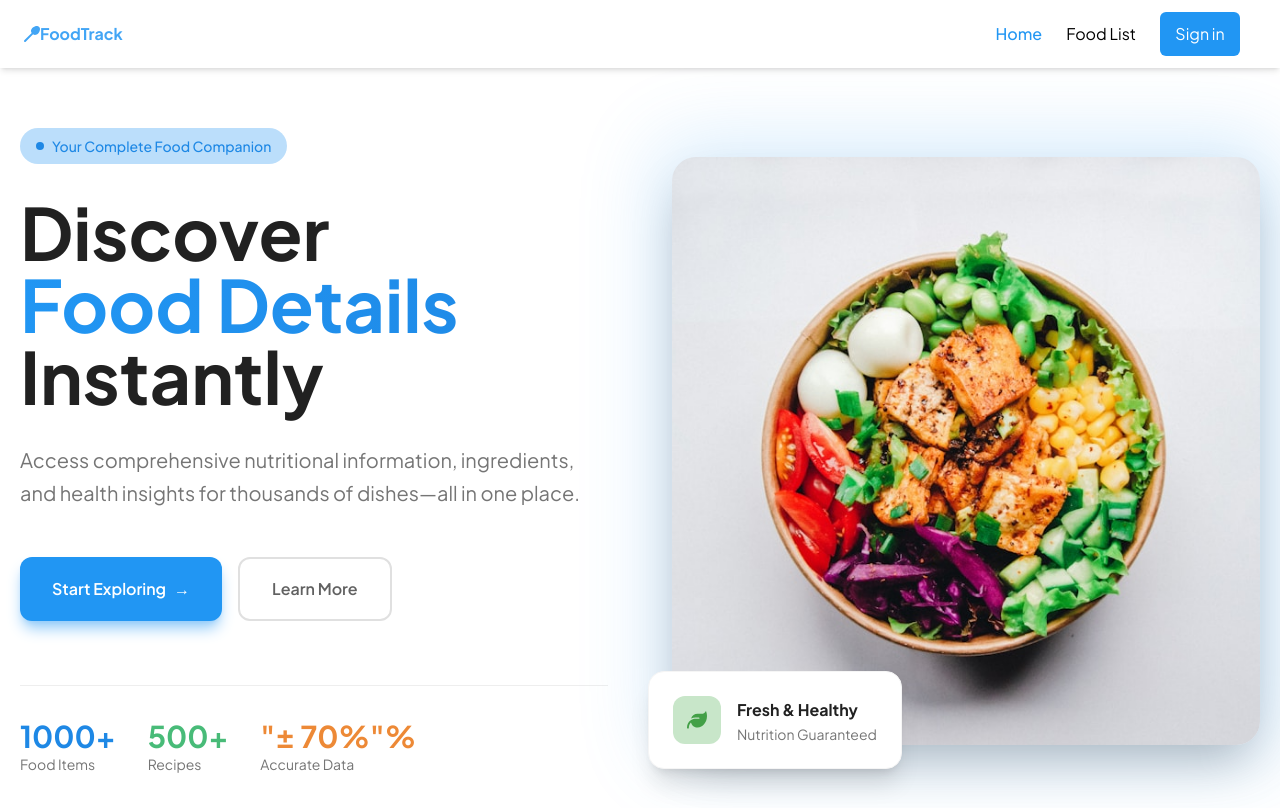
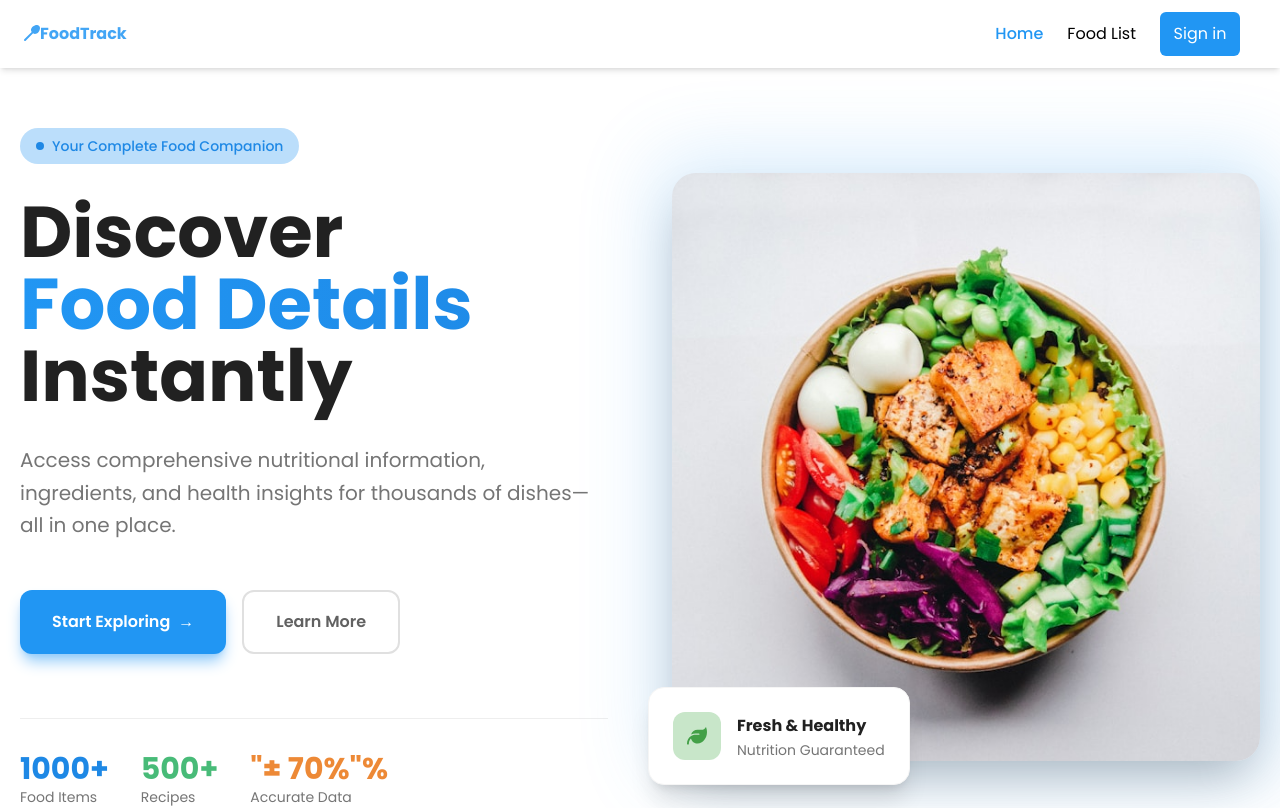
Before and after one commit to dadang-hawari/FoodTrack, a React (Vite) app: page / in a window 1280 px wide. Shown: the top 808 px of the page. Built offline with nearby package versions, Linux system fonts and the light colour scheme; no server answers.

Commit message:
Change font-family from Plus Jakarta Sans to Poppins

```diff
--- a/src/styles/index.css
+++ b/src/styles/index.css
@@ -3,7 +3,7 @@
 @tailwind utilities;
 
 body {
- font-family: "Plus Jakarta Sans", sans-serif;
+ font-family: "Poppins", sans-serif;
 }
 b {
   @apply font-medium;
```
